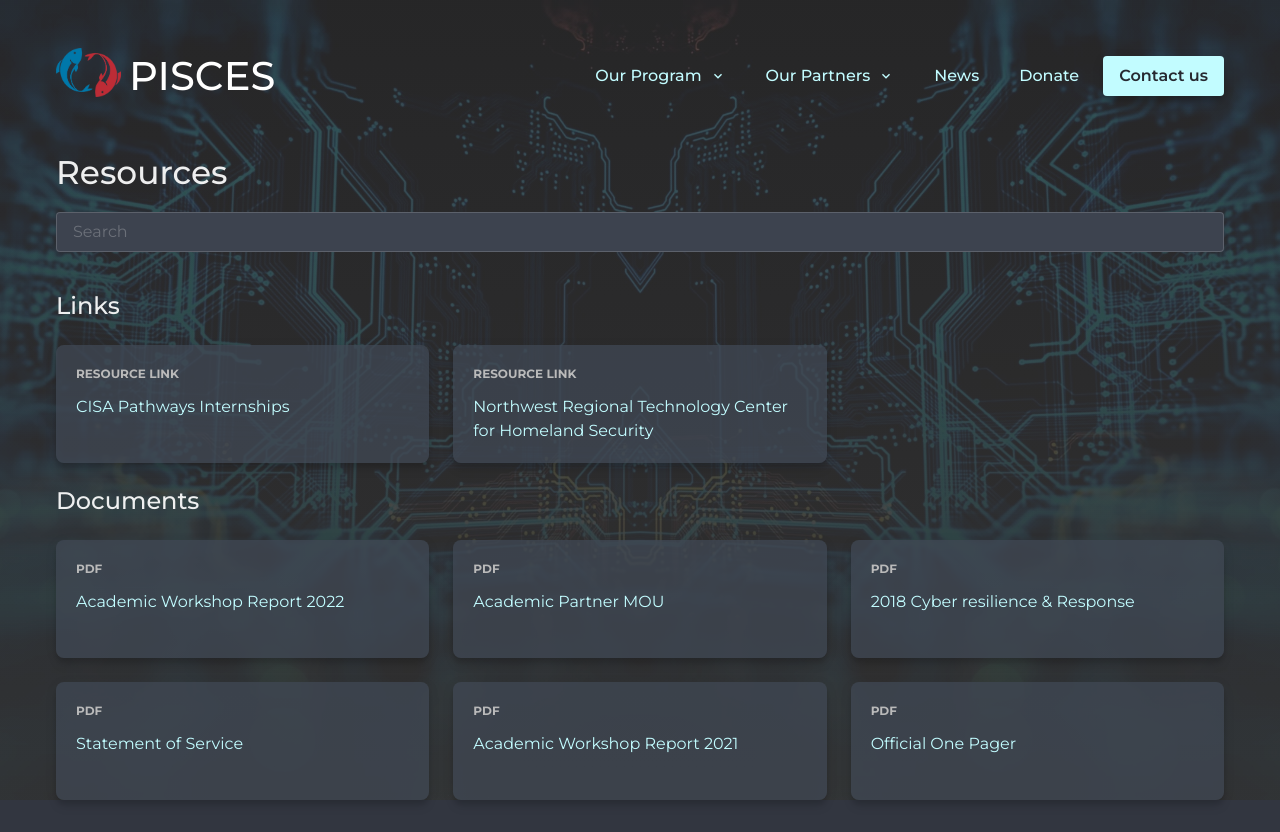
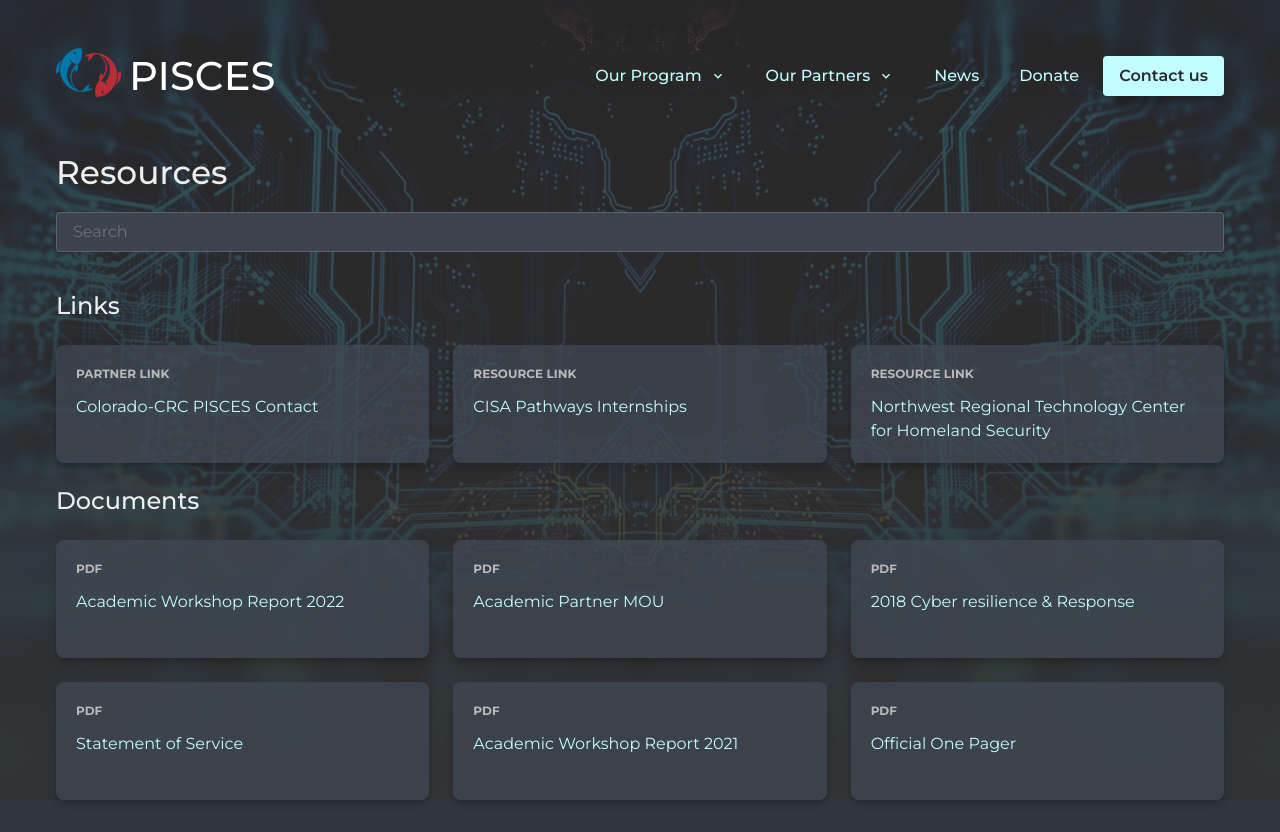
Before and after one commit to pisces-intl/pisces-intl.github.io, a Next.js app: page /about/resources in a window 1280 px wide. Built offline with nearby package versions, Linux system fonts and the light colour scheme.

Commit message:
add c-crc resource

```diff
--- a/_data/resources-data.js
+++ b/_data/resources-data.js
@@ -1,5 +1,10 @@
 export const data = {
   links: [
+    {
+      url: `https://colorado-crc.com/pisces/`,
+      title: `Colorado-CRC PISCES Contact`,
+      type: `Partner Link`
+    },
     {
       url: `https://www.cisa.gov/`,
       title: `CISA Pathways Internships`,
```
